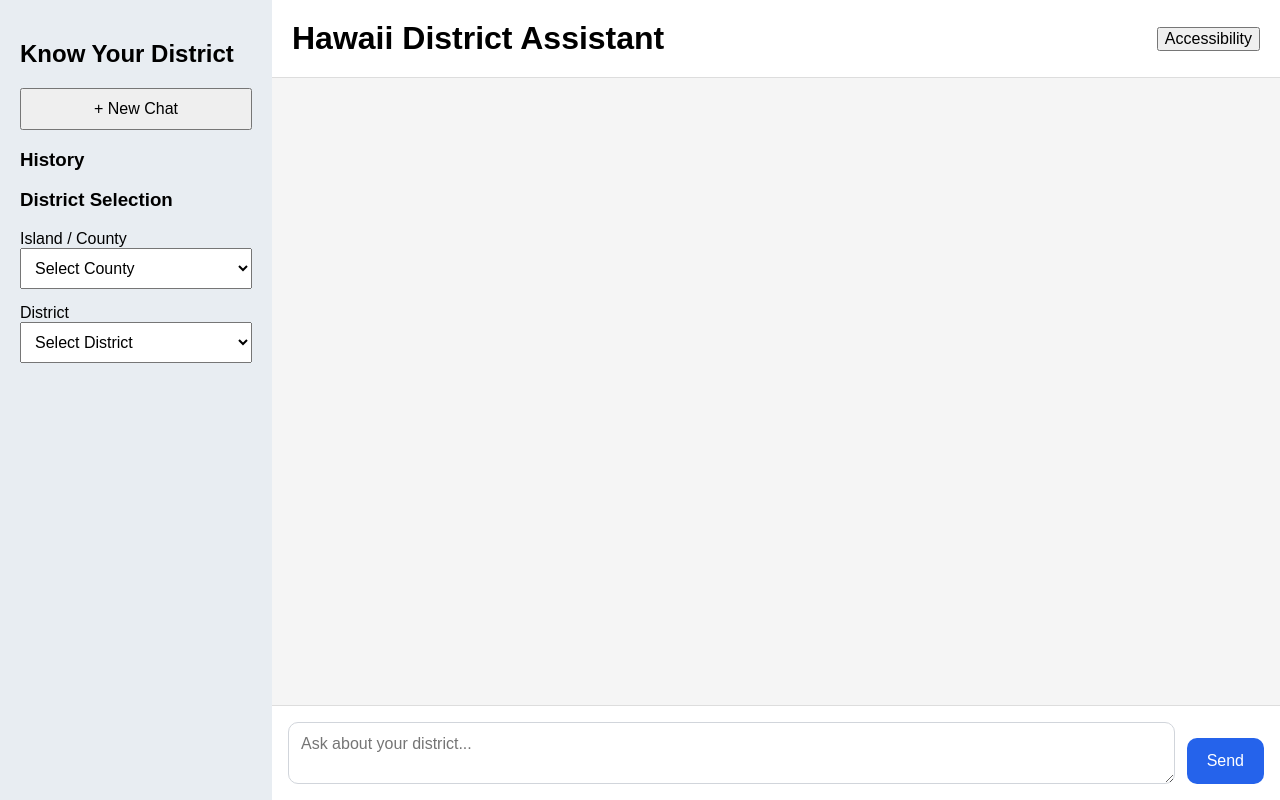
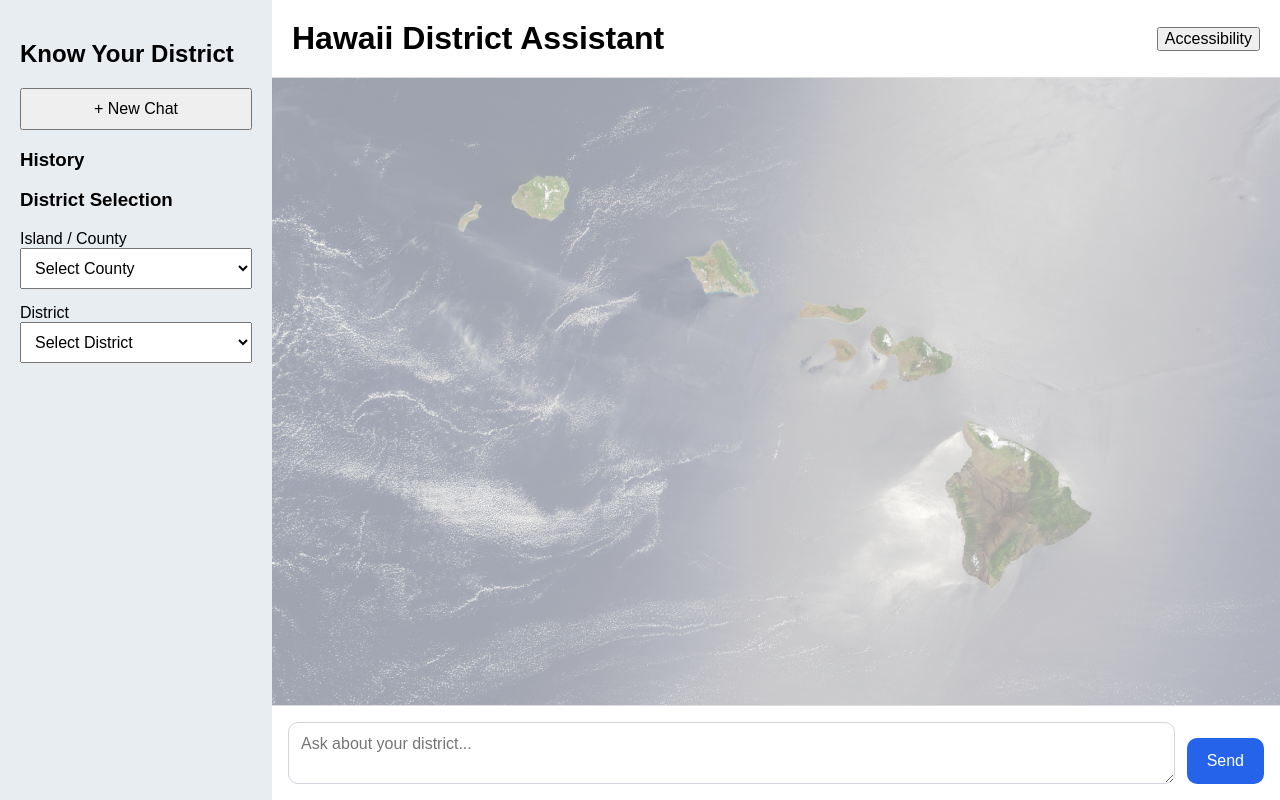
Before and after one commit to HAIC-2026/HPU, a Django app: page / in a window 1280 px wide. Run offline with Django 5.2, Linux system fonts and the light colour scheme; some libraries are stand-ins or nearby versions.

Commit message:
Added background image

```diff
--- a/frontend/static/frontend/css/styles.css
+++ b/frontend/static/frontend/css/styles.css
@@ -95,6 +95,11 @@ header h1 {
     gap: 16px;
     padding: 24px;
     overflow-y: auto;
+    background-image:
+    linear-gradient(rgba(255, 255, 255, 0.6), rgba(255, 255, 255, 0.6)),
+    url("../images/Hawaiian_Islands_Background.jpg");
+    background-size: cover;
+    background-position: center;
 }
 
 /* Message bubbles */
@@ -108,6 +113,7 @@ header h1 {
     overflow-wrap: anywhere;
     white-space: normal;
     flex-shrink: 0;
+    box-shadow: 0 1px 4px rgba(0, 0, 0, 0.25);
 }
 
 /* User messages */
@@ -115,6 +121,7 @@ header h1 {
     align-self: flex-end;
     background-color: var(--primary);
     color: var(--primary-text);
+    border: 2px solid white;
 }
 
 /* AI messages */
--- a/frontend/static/frontend/js/chat.js
+++ b/frontend/static/frontend/js/chat.js
@@ -35,7 +35,7 @@ document.addEventListener("DOMContentLoaded", () => {
 
     let currentRequest = null;
 
-    // ---- Accessibility menu ----
+    //Accessibility menu
     fontRadios.forEach((radio) => {
         radio.checked = radio.value === a11y.fontSize;
         radio.addEventListener("change", () => {
```
Also changed, not shown: frontend/static/frontend/images/Hawaiian_Islands_Background.jpg (added).
